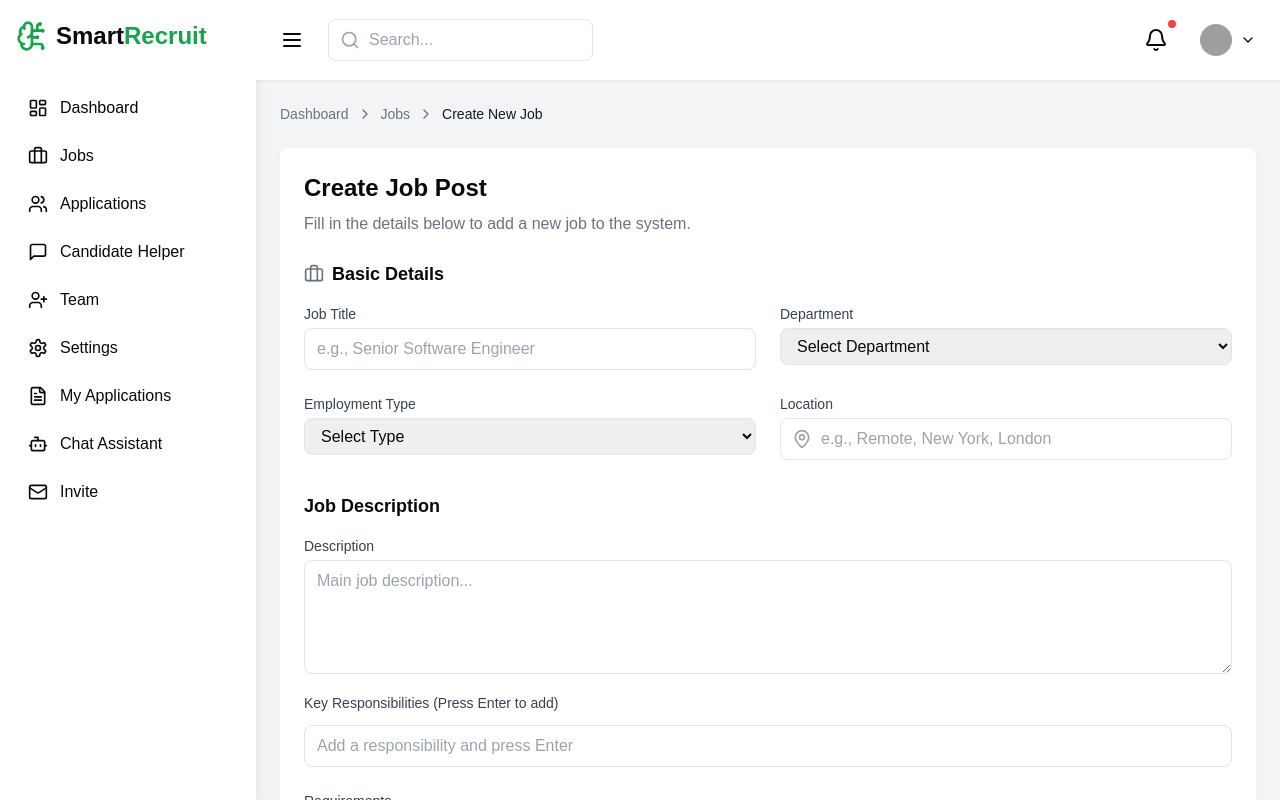
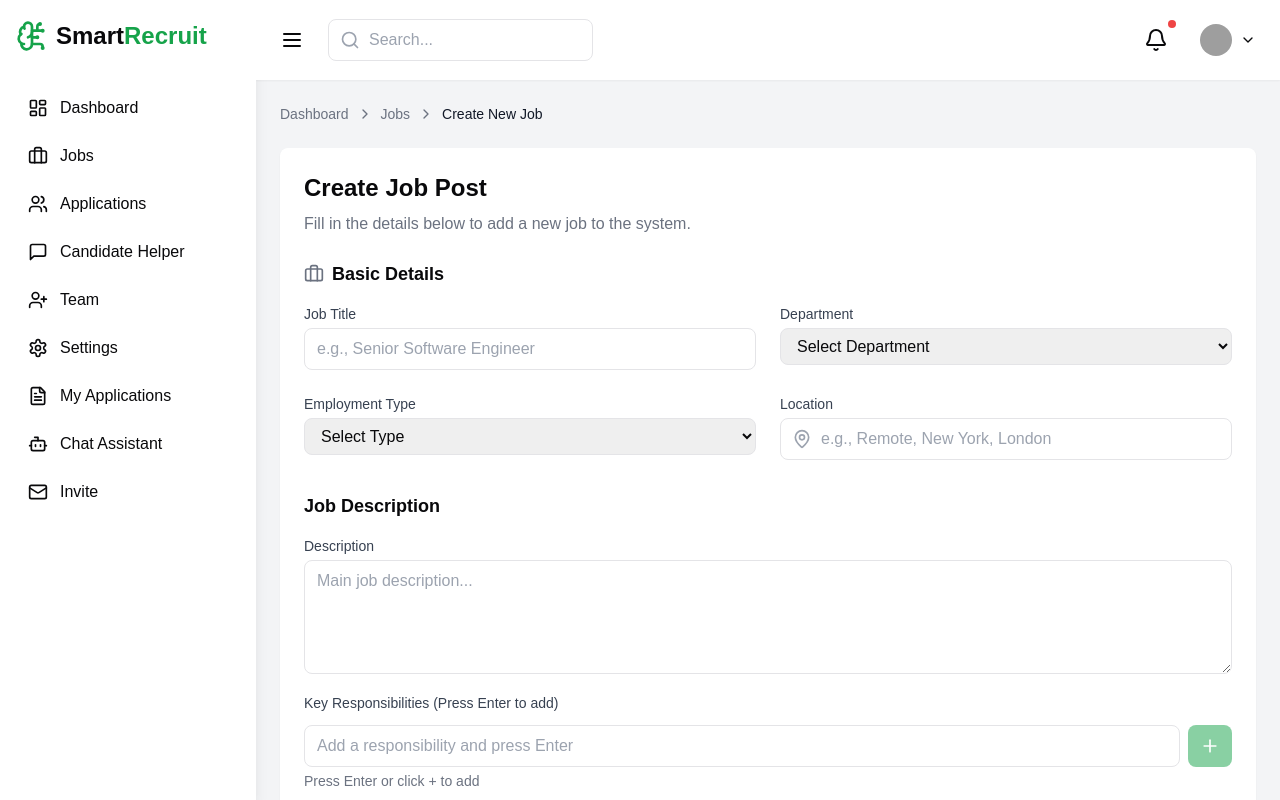
Before and after one commit to tinotendajecha/smart-recruit-app, a Next.js app: page /1/dashboard/jobs/create in a window 1280 px wide. Built offline with nearby package versions, Linux system fonts and the light colour scheme; grey boxes are pictures that could not be loaded.

Commit message:
Added button for adding descriptions

```diff
--- a/src/app/[company_name]/dashboard/jobs/create/page.tsx
+++ b/src/app/[company_name]/dashboard/jobs/create/page.tsx
@@ -25,11 +25,17 @@ interface TagInputProps {
 const TagInput = ({ tags, setTags, placeholder }: TagInputProps) => {
   const [input, setInput] = useState('');
 
+  const addTag = () => {
+    if (input.trim()) {
+      setTags([...tags, input.trim()]);
+      setInput('');
+    }
+  };
+
   const handleKeyDown = (e: React.KeyboardEvent<HTMLInputElement>) => {
     if (e.key === 'Enter' && input.trim()) {
       e.preventDefault();
-      setTags([...tags, input.trim()]);
-      setInput('');
+      addTag();
     }
   };
 
@@ -56,14 +62,27 @@ const TagInput = ({ tags, setTags, placeholder }: TagInputProps) => {
           </span>
         ))}
       </div>
+      <div className="flex gap-2">
         <input
           type="text"
           value={input}
           onChange={(e) => setInput(e.target.value)}
           onKeyDown={handleKeyDown}
-        className="w-full px-3 py-2 border rounded-lg focus:ring-2 focus:ring-green-500 focus:border-green-500"
+          className="flex-1 px-3 py-2 border rounded-lg focus:ring-2 focus:ring-green-500 focus:border-green-500"
           placeholder={placeholder}
         />
+        <button
+          type="button"
+          onClick={addTag}
+          disabled={!input.trim()}
+          className="px-3 py-2 bg-green-600 text-white rounded-lg hover:bg-green-700 disabled:opacity-50 disabled:cursor-not-allowed inline-flex items-center justify-center"
+        >
+          <Plus className="w-5 h-5" />
+        </button>
+      </div>
+      <p className="mt-1 text-sm text-gray-500">
+        Press Enter or click + to add
+      </p>
     </div>
   );
 };
```
Lines whose indentation alone changed are shown as unchanged.
